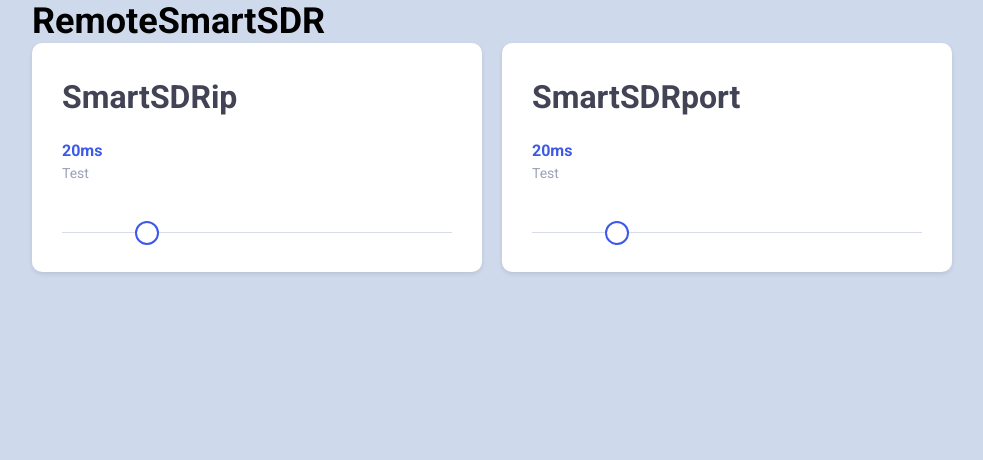
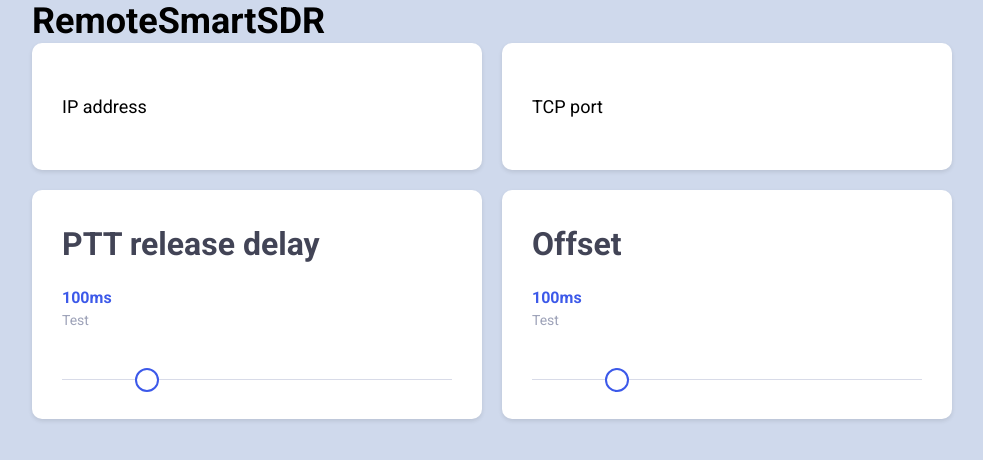
Before and after one commit to on3ure/remoteSmartSDR, a Next.js app in the folder web/: page / in a window 1280 px wide. Shown: the top 460 px of the page, without its empty margins (148-1131 px from the left). Built offline with nearby package versions, Linux system fonts and the light colour scheme.

Commit message:
Added temporary extra cards for ip and port

```diff
--- a/web/pages/index.js
+++ b/web/pages/index.js
@@ -19,19 +19,29 @@ export default function Home() {
           </h1>
 
           <div className="grid grid--gap-sm">
-            <div className="column-xs-6 column-lg-4 column-xl-3">
+            <div className="column-xs-6">
+              <Card>
+                <p>IP address</p>
+              </Card>
+            </div>
+            <div className="column-xs-6">
+              <Card>
+                <p>TCP port</p>
+              </Card>
+            </div>
+            <div className="column-xs-6">
               <Card>
                 <Slider
-                  label="SmartSDRip"
+                  label="PTT release delay"
                   description="Test"
                   name="slider1"
                 />
               </Card>
             </div>
-            <div className="column-xs-6 column-lg-4 column-xl-3">
+            <div className="column-xs-6">
               <Card>
                 <Slider
-                  label="SmartSDRport"
+                  label="Offset"
                   description="Test"
                   name="slider2"
                 />
--- a/web/src/components/slider/Slider.jsx
+++ b/web/src/components/slider/Slider.jsx
@@ -6,7 +6,7 @@ const Slider = ({
   name,
 }) => {
 
-  const [number, setNumber] = useState(20);
+  const [number, setNumber] = useState(100);
 
   const onRangeChange = (e) => {
     setNumber(e.target.value);
@@ -23,7 +23,7 @@ const Slider = ({
       <div className="slider__description">
         { description }
       </div>
-      <input type="range" min="0" max="100" value={ number } onChange={ onRangeChange } name={ name } id={ name } className="input-slider" />
+      <input type="range" min="0" max="500" value={ number } onChange={ onRangeChange } name={ name } id={ name } className="input-slider" />
     </div>
   );
 };
```
